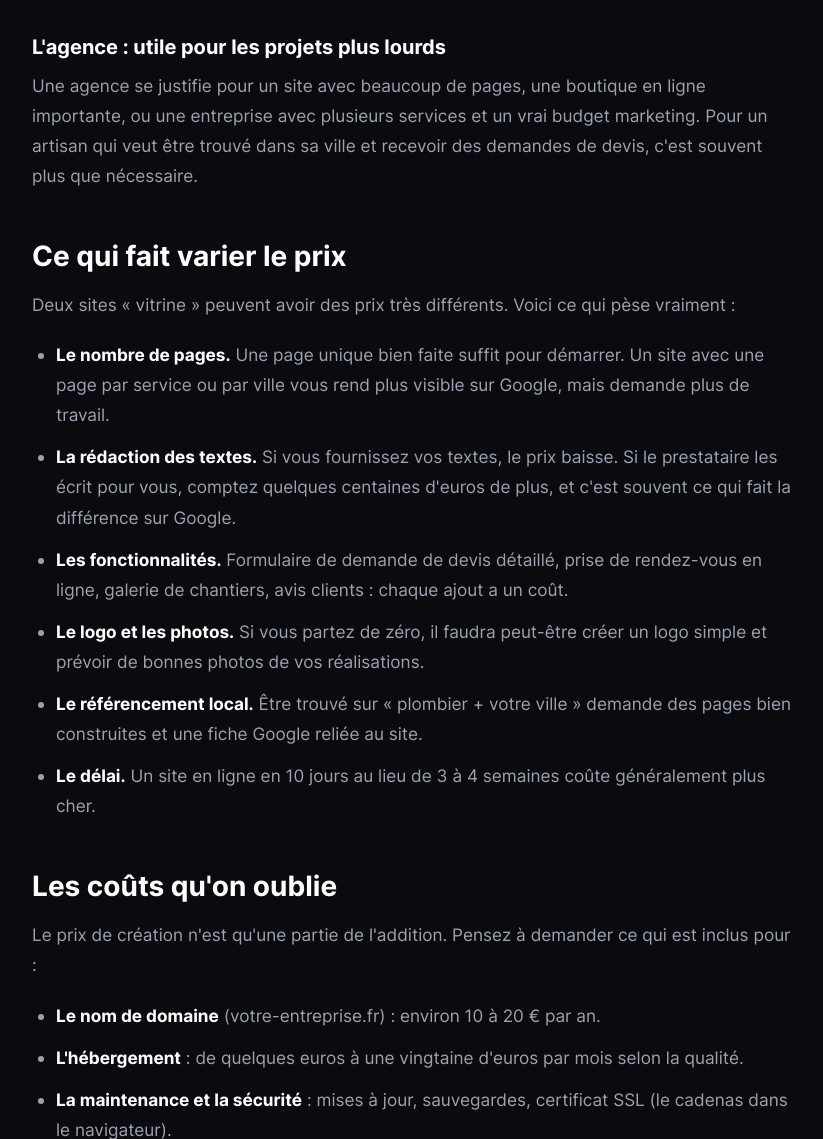
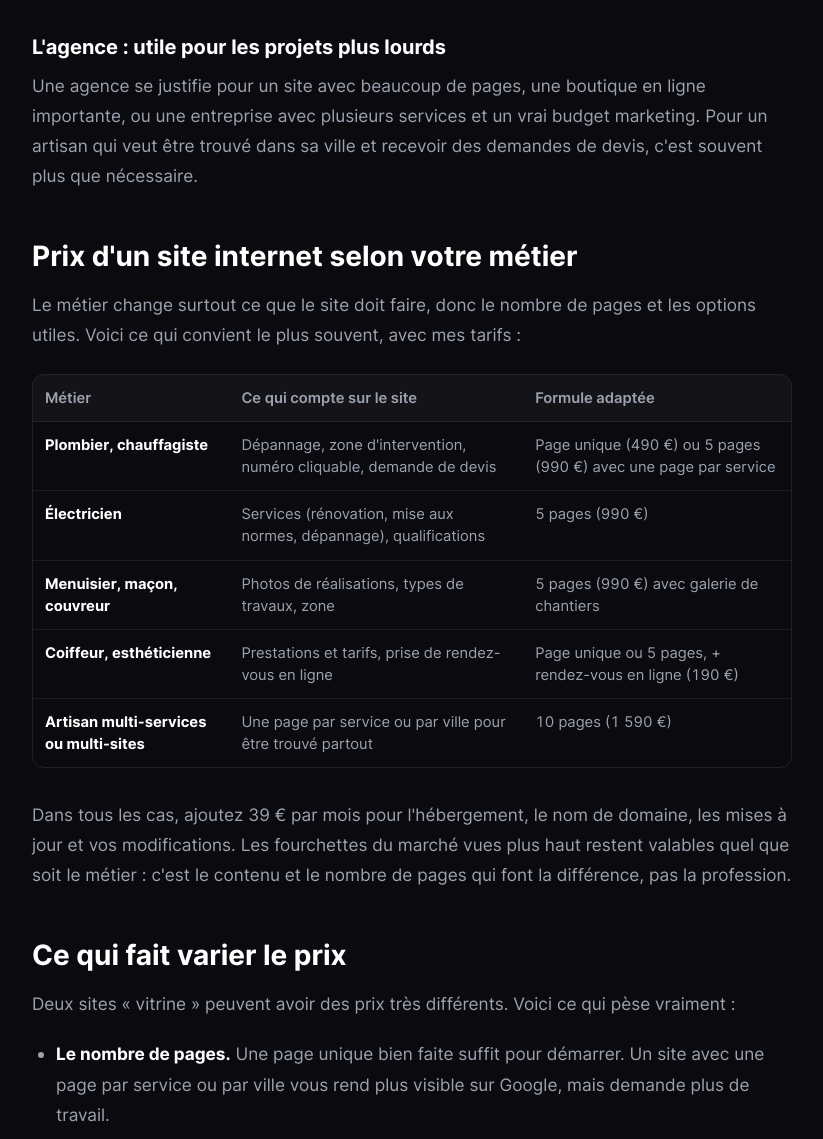
Before and after one commit to elbreizhad/PerTec, a PHP site: page /conseils/prix-site-internet-artisan.php in a window 1280 px wide. Shown: the part 3028-4167 px from the top of the page, without its empty margins (228-1051 px from the left). Run offline with PHP 8.4, Linux system fonts and the light colour scheme.

Commit message:
SEO : ajustements après les premières données Search Console
D'après l'export Search Console du 11 au 25 octobre :
- Pages villes (dont Vernon, 159 impressions en position 20-30) : nouvelle
  section « Quel site pour votre entreprise à <ville> ? » (site vitrine,
  e-commerce ou catalogue, institutionnel, référencement local), qui
  répond aux recherches réellement tapées ; prix lus depuis la grille
- Vernon et Rouen : titres et descriptions recentrés (« création de site
  internet à Vernon », « site professionnel », « devis »)
- Article prix : titre « Prix d'un site internet pour artisan en 2026 »,
  nouvelle section « Prix selon votre métier » (plombier, chauffagiste,
  électricien, menuisier, coiffeur…), description raccourcie
- Article planning : termes IDEL, rotation et planning infirmier
  (question « Existe-t-il un planning infirmier gratuit ? »)
- Dates de mise à jour au 27/10 pour les articles modifiés

Co-Authored-By: Claude Opus 5.5 <noreply@anthropic.com>
Claude-Session: https://claude.ai/code/session_0144XEqaX9XDnnXbN1aAxT7J

```diff
--- a/site-html/conseils/prix-site-internet-artisan.php
+++ b/site-html/conseils/prix-site-internet-artisan.php
@@ -13,10 +13,11 @@ $prixPage = $offres['page_unique']['creation'];
 $prix5 = $offres['vitrine5']['creation'];
 $prix10 = $offres['vitrine10']['creation'];
 $redaction = $tarifs['options']['options']['redaction']['creation'];
+$rdv = $tarifs['options']['options']['rdv_ligne']['creation'];
 $total3ans = fn(int $creation) => number_format($creation + $mensuel * 36, 0, ',', ' ');
 $euros = fn(int $n) => number_format($n, 0, ',', ' ') . ' €';
 
-$pageTitle = 'Combien coûte un site internet pour un artisan ? (prix 2026) | Pertec';
+$pageTitle = 'Prix d\'un site internet pour artisan en 2026 | Pertec';
 $pageDescription = $article['description'];
 $canonicalUrl = '/conseils/' . $slug;
 $activeMenu = 'conseils';
@@ -96,6 +97,24 @@ require_once dirname(__DIR__) . '/includes/header.php';
         <h3>L'agence : utile pour les projets plus lourds</h3>
         <p>Une agence se justifie pour un site avec beaucoup de pages, une boutique en ligne importante, ou une entreprise avec plusieurs services et un vrai budget marketing. Pour un artisan qui veut être trouvé dans sa ville et recevoir des demandes de devis, c'est souvent plus que nécessaire.</p>
 
+        <h2>Prix d'un site internet selon votre métier</h2>
+        <p>Le métier change surtout ce que le site doit faire, donc le nombre de pages et les options utiles. Voici ce qui convient le plus souvent, avec mes tarifs :</p>
+        <div class="article-table-wrap">
+          <table class="article-table">
+            <thead>
+              <tr><th>Métier</th><th>Ce qui compte sur le site</th><th>Formule adaptée</th></tr>
+            </thead>
+            <tbody>
+              <tr><td><strong>Plombier, chauffagiste</strong></td><td>Dépannage, zone d'intervention, numéro cliquable, demande de devis</td><td>Page unique (<?= $euros($prixPage) ?>) ou 5 pages (<?= $euros($prix5) ?>) avec une page par service</td></tr>
+              <tr><td><strong>Électricien</strong></td><td>Services (rénovation, mise aux normes, dépannage), qualifications</td><td>5 pages (<?= $euros($prix5) ?>)</td></tr>
+              <tr><td><strong>Menuisier, maçon, couvreur</strong></td><td>Photos de réalisations, types de travaux, zone</td><td>5 pages (<?= $euros($prix5) ?>) avec galerie de chantiers</td></tr>
+              <tr><td><strong>Coiffeur, esthéticienne</strong></td><td>Prestations et tarifs, prise de rendez-vous en ligne</td><td>Page unique ou 5 pages, + rendez-vous en ligne (<?= $euros($rdv) ?>)</td></tr>
+              <tr><td><strong>Artisan multi-services ou multi-sites</strong></td><td>Une page par service ou par ville pour être trouvé partout</td><td>10 pages (<?= $euros($prix10) ?>)</td></tr>
+            </tbody>
+          </table>
+        </div>
+        <p>Dans tous les cas, ajoutez <?= $mensuel ?> € par mois pour l'hébergement, le nom de domaine, les mises à jour et vos modifications. Les fourchettes du marché vues plus haut restent valables quel que soit le métier : c'est le contenu et le nombre de pages qui font la différence, pas la profession.</p>
+
         <h2>Ce qui fait varier le prix</h2>
         <p>Deux sites « vitrine » peuvent avoir des prix très différents. Voici ce qui pèse vraiment :</p>
         <ul>
--- a/site-html/creation-site-internet/rouen.php
+++ b/site-html/creation-site-internet/rouen.php
@@ -1,7 +1,7 @@
 <?php
 require_once dirname(__DIR__) . '/config/site.php';
-$pageTitle = 'Création Site Internet Rouen (76) | Devis Gratuit 24h | Pertec';
-$pageDescription = 'Création de site internet à Rouen pour artisans, commerces et PME. Site clé en main avec référencement local. Devis gratuit sous 24h. Webmaster Normandie.';
+$pageTitle = 'Création de site internet à Rouen | Devis 24h | Pertec';
+$pageDescription = 'Création de site professionnel à Rouen pour artisans et PME : site vitrine, e-commerce, référencement local. Dès 490 €, devis gratuit en 24h.';
 $canonicalUrl = '/creation-site-internet/rouen';
 $activeMenu = '';
 
--- a/site-html/creation-site-internet/vernon.php
+++ b/site-html/creation-site-internet/vernon.php
@@ -1,7 +1,7 @@
 <?php
 require_once dirname(__DIR__) . '/config/site.php';
-$pageTitle = 'Création Site Internet Vernon (27) | Devis Gratuit 24h | Pertec';
-$pageDescription = 'Création de site internet à Vernon pour artisans, commerces et PME. Site clé en main avec référencement local. Devis gratuit sous 24h. Webmaster Eure.';
+$pageTitle = 'Création de site internet à Vernon (27) | Pertec';
+$pageDescription = 'Création de site internet à Vernon : site vitrine, e-commerce, catalogue ou institutionnel, avec référencement local. Dès 490 €, devis gratuit en 24h.';
 $canonicalUrl = '/creation-site-internet/vernon';
 $activeMenu = '';
 
--- a/site-html/css/style.css
+++ b/site-html/css/style.css
@@ -1977,3 +1977,4 @@ button:focus-visible {
 .article-ref { color: inherit; }
 .article-ref-img { display: block; width: 100%; height: auto; aspect-ratio: 16 / 9; object-fit: cover; object-position: top center; }
 .article-refs-2 { grid-template-columns: repeat(auto-fit, minmax(min(100%, 400px), 1fr)); max-width: 960px; margin-left: auto; margin-right: auto; gap: 1.5rem; }
+.features-grid-4 { grid-template-columns: repeat(auto-fit, minmax(min(100%, 230px), 1fr)); }
--- a/site-html/includes/articles.php
+++ b/site-html/includes/articles.php
@@ -16,6 +16,7 @@ return [
         'resume' => 'Génération automatique des tournées, équité entre associés, remplaçantes, agenda du téléphone : un outil de planning pour cabinets infirmiers et équipes de soignants.',
         'categorie' => 'Outils sur mesure',
         'date' => '2026-10-13',
+        'modifie' => '2026-10-27',
         'image' => '/images/conseils/planning-infirmier-calendrier.webp',
     ],
     'faire-connaitre-entreprise-securite-privee' => [
@@ -37,11 +38,11 @@ return [
     ],
     'prix-site-internet-artisan' => [
         'titre' => 'Combien coûte un site internet pour un artisan en 2026 ?',
-        'description' => 'Prix d\'un site internet pour artisan en 2026 : créateur de site, location, indépendant ou agence. Ce qui fait varier le prix, les coûts cachés et les pièges à éviter.',
+        'description' => 'Prix d\'un site internet pour artisan en 2026 : créateur de site, location, indépendant ou agence, prix par métier, coûts cachés et pièges à éviter.',
         'resume' => 'Créateur de site, location, indépendant ou agence : les vrais prix, ce qui les fait varier et les pièges à éviter avant de signer.',
         'categorie' => 'Prix',
         'date' => '2026-09-15',
-        'modifie' => '2026-10-13',
+        'modifie' => '2026-10-27',
         'image' => '/images/conseils/prix-site-artisan.webp',
     ],
 ];
```
Also changed, not shown: site-html/conseils/planning-cabinet-infirmier.php (+7 -3 lines), site-html/includes/ville-details.php (+10 -0 lines).
